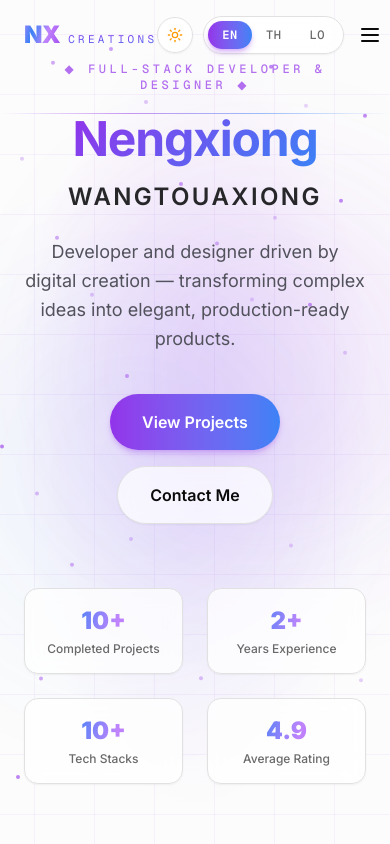
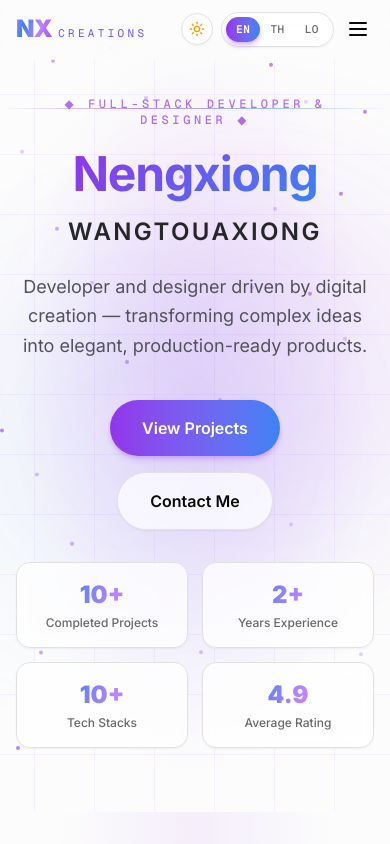
Before and after one commit to nengxiongdev174/NXC-Portfolio, a Next.js app: page / in a window 390 px wide. Shown: the top 844 px of the page. Built offline with nearby package versions, Linux system fonts and the light colour scheme.

Commit message:
feat: add default light mode, theme toggle, and responsive fixes

```diff
--- a/src/components/hero/HeroStats.tsx
+++ b/src/components/hero/HeroStats.tsx
@@ -16,7 +16,7 @@ export function HeroStats(): JSX.Element {
 
   return (
     <motion.div
-      className="mt-16 grid grid-cols-2 gap-6 sm:grid-cols-4"
+      className="mt-8 sm:mt-12 md:mt-16 grid grid-cols-2 gap-3.5 sm:gap-6 sm:grid-cols-4"
       initial={{ opacity: 0, y: 30 }}
       animate={{ opacity: 1, y: 0 }}
       transition={{ duration: 0.7, delay: 0.85 }}
--- a/src/components/hero/index.tsx
+++ b/src/components/hero/index.tsx
@@ -20,7 +20,7 @@ export function Hero(): JSX.Element {
   const { t } = useLanguage();
 
   return (
-    <section className="relative flex min-h-screen items-center justify-center overflow-hidden px-6">
+    <section className="relative flex min-h-[calc(100vh-4rem)] items-center justify-center overflow-hidden px-4 sm:px-6 pt-24 pb-16 sm:pt-28 sm:pb-20 md:pt-32 md:pb-24">
       <div className="cyber-grid pointer-events-none absolute inset-0" />
       <div className="pointer-events-none absolute inset-0 bg-[radial-gradient(ellipse_at_center,rgba(147,51,234,0.12),transparent_65%)]" />
 
--- a/src/components/navbar/MobileMenu.tsx
+++ b/src/components/navbar/MobileMenu.tsx
@@ -32,7 +32,7 @@ export function MobileMenu({
           animate={{ opacity: 1, y: 0 }}
           exit={{ opacity: 0, y: -10 }}
           transition={{ duration: 0.2, ease: "easeOut" }}
-          className="md:hidden border-t border-border bg-background/95 backdrop-blur-md dark:border-white/10 dark:bg-black/95"
+          className="lg:hidden border-t border-border bg-background/95 backdrop-blur-md dark:border-white/10 dark:bg-black/95"
         >
           <ul className="flex flex-col items-center gap-4 px-6 py-6 text-sm font-medium text-zinc-600 dark:text-zinc-400">
             {navLinks.map((item) => (
--- a/src/components/navbar/index.tsx
+++ b/src/components/navbar/index.tsx
@@ -33,16 +33,16 @@ export function Navbar(): JSX.Element {
     <nav
       className={`fixed top-0 left-0 right-0 z-50 transition-all duration-300 ${
         scrolled
-          ? "bg-background/80 backdrop-blur-md border-b border-border shadow-xs dark:border-nx-purple/20"
-          : "bg-transparent"
+          ? "bg-background/85 backdrop-blur-md border-b border-border shadow-xs dark:border-nx-purple/20"
+          : "bg-background/60 backdrop-blur-md border-b border-transparent"
       }`}
     >
-      <div className="mx-auto flex max-w-6xl items-center justify-between px-6 py-4">
+      <div className="mx-auto flex max-w-6xl items-center justify-between px-4 sm:px-6 py-3 sm:py-4">
         {/* Logo */}
         <LogoBrand href="#" />
 
-        {/* Desktop Menu */}
-        <ul className="hidden md:flex items-center gap-8 text-sm font-medium text-zinc-600 dark:text-zinc-400">
+        {/* Desktop Menu (lg+) */}
+        <ul className="hidden lg:flex items-center gap-6 xl:gap-8 text-sm font-medium text-zinc-600 dark:text-zinc-400">
           {navLinks.map((item) => (
             <li key={item.key} className="relative">
               <motion.a
@@ -66,8 +66,8 @@ export function Navbar(): JSX.Element {
           ))}
         </ul>
 
-        {/* Desktop Actions: Theme Toggle + Language Switcher + CTA */}
-        <div className="hidden md:flex items-center gap-3">
+        {/* Desktop Actions (lg+): Theme Toggle + Language Switcher + CTA */}
+        <div className="hidden lg:flex items-center gap-3">
           <ThemeToggle />
           <LanguageSwitcher />
           <Button
@@ -78,8 +78,8 @@ export function Navbar(): JSX.Element {
           </Button>
         </div>
 
-        {/* Mobile menu button & quick switcher */}
-        <div className="flex md:hidden items-center gap-2.5">
+        {/* Mobile & Tablet controls (<lg) */}
+        <div className="flex lg:hidden items-center gap-2 sm:gap-2.5">
           <ThemeToggle isMobile />
           <LanguageSwitcher isMobile />
           <button
--- a/src/components/shared/LanguageSwitcher.tsx
+++ b/src/components/shared/LanguageSwitcher.tsx
@@ -39,7 +39,7 @@ export function LanguageSwitcher({
             title={lang.name}
             className={`relative z-10 flex items-center justify-center rounded-full font-mono font-medium transition-colors duration-200 cursor-pointer ${
               isMobile
-                ? "px-3.5 py-1.5 text-xs"
+                ? "px-2.5 py-1 text-[11px]"
                 : "px-2.5 py-1 text-[11px]"
             } ${
               isActive
--- a/src/components/shared/LogoBrand.tsx
+++ b/src/components/shared/LogoBrand.tsx
@@ -13,7 +13,7 @@ export function LogoBrand({ href = "#", animateOnView = false }: LogoBrandProps)
   return (
     <motion.a
       href={href}
-      className="flex items-baseline gap-2"
+      className="flex items-baseline gap-1.5 sm:gap-2 shrink-0"
       whileHover={{ filter: "drop-shadow(0 0 14px rgba(147,51,234,0.6))" }}
       transition={{ duration: 0.2 }}
     >
--- a/src/components/shared/ThemeToggle.tsx
+++ b/src/components/shared/ThemeToggle.tsx
@@ -27,9 +27,7 @@ export function ThemeToggle({
       onClick={toggleTheme}
       aria-label={title}
       title={title}
-      className={`relative inline-flex items-center justify-center rounded-full border border-border bg-card/80 text-foreground backdrop-blur-md transition-colors duration-200 hover:bg-muted hover:text-foreground cursor-pointer shadow-xs ${
-        isMobile ? "h-9 w-9" : "h-8 w-8"
-      } ${className}`}
+      className={`relative inline-flex items-center justify-center rounded-full border border-border bg-card/80 text-foreground backdrop-blur-md transition-colors duration-200 hover:bg-muted hover:text-foreground cursor-pointer shadow-xs h-8 w-8 ${className}`}
     >
       <span className="sr-only">{title}</span>
       {mounted ? (
```
